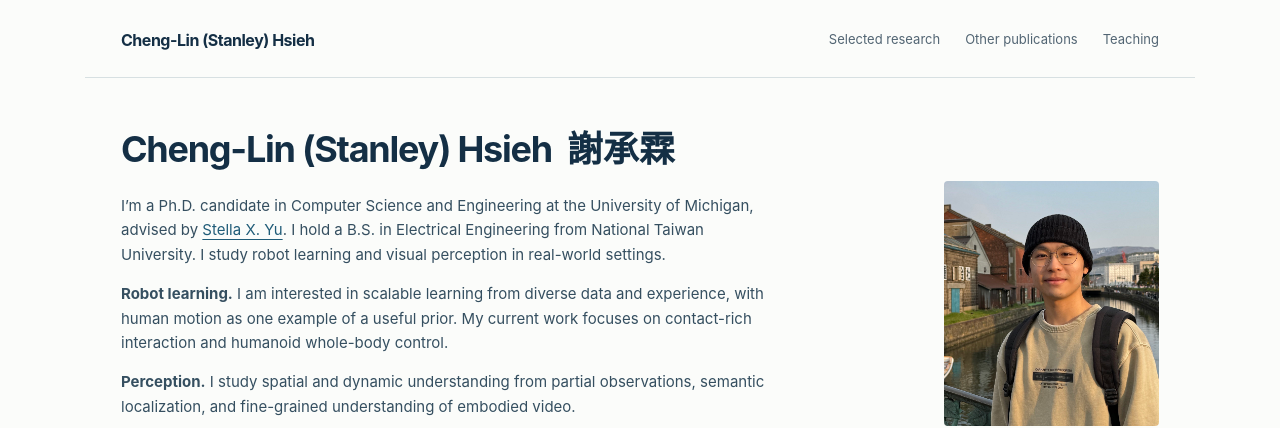
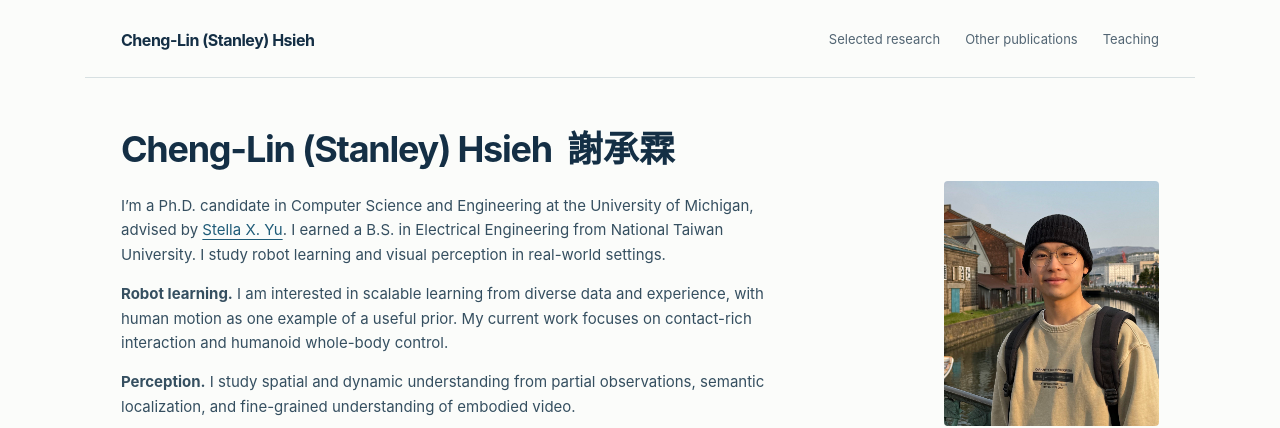
Before and after one commit to chenglinh/chenglinh.github.io, a Jekyll site: the page index.html, which Jekyll copies as it is, in a window 1280 px wide, cut to the strip 0-1000 px from the top of the page. Shown: the top 428 px of the strip. Built offline with Jekyll 4.4.1, drawn with Linux system fonts in a browser that asks for light colours.

Commit message:
Use earned in education introduction

```diff
--- a/index.html
+++ b/index.html
@@ -17,7 +17,7 @@
 <main id="main">
 <section class="hero" aria-labelledby="intro-title">
 <div><h1 id="intro-title"><span>Cheng-Lin (Stanley) Hsieh</span><span class="name-cn" lang="zh-Hant">謝承霖</span></h1>
-<p class="intro">I’m a Ph.D. candidate in Computer Science and Engineering at the University of Michigan, advised by <a href="https://web.eecs.umich.edu/~stellayu/">Stella X. Yu</a>. I hold a B.S. in Electrical Engineering from National Taiwan University. I study robot learning and visual perception in real-world settings.</p>
+<p class="intro">I’m a Ph.D. candidate in Computer Science and Engineering at the University of Michigan, advised by <a href="https://web.eecs.umich.edu/~stellayu/">Stella X. Yu</a>. I earned a B.S. in Electrical Engineering from National Taiwan University. I study robot learning and visual perception in real-world settings.</p>
 <p class="intro"><strong>Robot learning.</strong> I am interested in scalable learning from diverse data and experience, with human motion as one example of a useful prior. My current work focuses on contact-rich interaction and humanoid whole-body control.</p>
 <p class="intro"><strong>Perception.</strong> I study spatial and dynamic understanding from partial observations, semantic localization, and fine-grained understanding of embodied video.</p>
 <p id="contact" class="contact"><a href="mailto:clhsieh@umich.edu">clhsieh@umich.edu</a></p></div>
```
